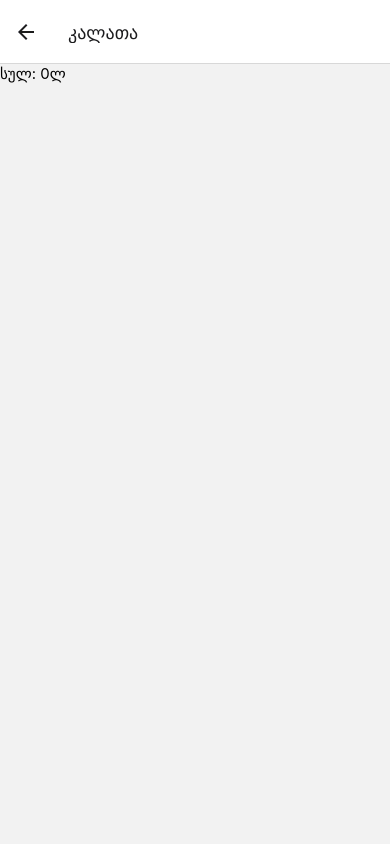
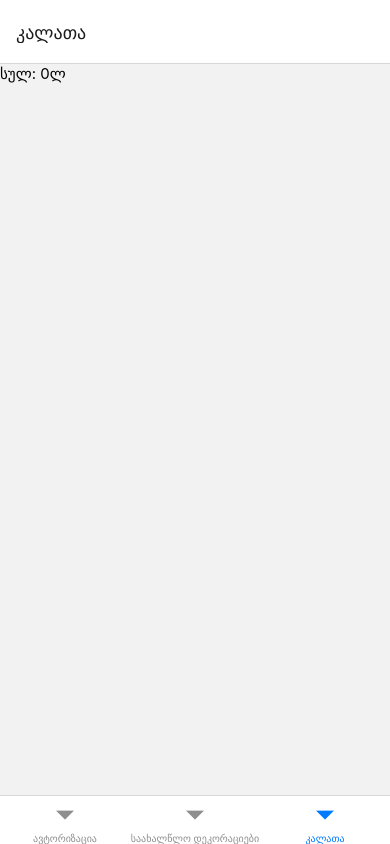
Before and after one commit to qetiproject/vendooApp, a React Native app: screen /Card in a window 390 px wide. Built offline with nearby package versions, Linux system fonts and the light colour scheme.

Commit message:
tab navigator

```diff
--- a/App.js
+++ b/App.js
@@ -1,4 +1,4 @@
-import React from 'react'
+import React, { useEffect, useState } from 'react'
 import { NavigationContainer } from '@react-navigation/native';
 import { createNativeStackNavigator } from '@react-navigation/native-stack';
 import Login from './src/components/auth/login';
@@ -7,6 +7,8 @@ import {createStore} from 'redux'
 import allReducers from './src/reducers'
 import Card from './src/components/products/card';
 import DecorationCategory from './src/components/products/decoration/decorationCategory';
+import AsyncStorage from '@react-native-async-storage/async-storage';
+import Menu from './src/components/sidebar/menu';
 
  const App = () => {
 
@@ -19,7 +21,8 @@ import DecorationCategory from './src/components/products/decoration/decorationC
   return (
     <Provider store={store}>
      <NavigationContainer>
-        <Stack.Navigator>
+       <Menu />
+        {/* <Stack.Navigator>
           <Stack.Screen
             name="Auth"
             component={Login}
@@ -35,7 +38,7 @@ import DecorationCategory from './src/components/products/decoration/decorationC
             component={Card}
             options={{ title: 'კალათა' }}
           />
-        </Stack.Navigator>
+        </Stack.Navigator> */}
       </NavigationContainer>
     </Provider>
 
--- a/package.json
+++ b/package.json
@@ -12,6 +12,7 @@
   "dependencies": {
     "@fortawesome/react-native-fontawesome": "^0.2.7",
     "@react-native-async-storage/async-storage": "^1.15.14",
+    "@react-navigation/bottom-tabs": "^6.0.9",
     "@react-navigation/native": "^6.0.6",
     "@react-navigation/native-stack": "^6.2.5",
     "axios": "^0.24.0",
--- a/src/components/products/card.jsx
+++ b/src/components/products/card.jsx
@@ -1,5 +1,5 @@
 import { useEffect, useState } from "react"
-import { Image, Text, View } from "react-native"
+import { Image, ScrollView, Text, View } from "react-native"
 import { useSelector } from "react-redux"
 
 const Card = () => {
@@ -20,7 +20,7 @@ const Card = () => {
     ], [item])
 
     return(
-       <View>
+       <ScrollView>
             {
                 item.map((x) => {
                     return <View>
@@ -45,7 +45,7 @@ const Card = () => {
                 })
             }
             <Text style={{fontSize: 15}}>სულ: {sum}ლ</Text>
-       </View>
+       </ScrollView>
     )
 }
 
--- a/src/components/products/decoration/decorationItem.jsx
+++ b/src/components/products/decoration/decorationItem.jsx
@@ -1,5 +1,4 @@
-import { useNavigation } from "@react-navigation/native"
-import { Text, View, Image, Button } from "react-native"
+import { Text, View, Image } from "react-native"
 import { useDispatch, useSelector } from "react-redux"
 import Icon from 'react-native-vector-icons/FontAwesome5';
 
@@ -7,7 +6,6 @@ const DecorationItem = ({decoration }) => {
 
     const {name, final_price} = decoration
     const dispatch = useDispatch()
-    const navigation = useNavigation()
     const item = useSelector(state => state.price)
 
     const image  = decoration.thumb_img
@@ -55,11 +53,6 @@ const DecorationItem = ({decoration }) => {
                         onPress={() => addToCardItem(decoration)}
                     />
                 </View>
-                <Button
-                    title="კალათა"
-                    color = "grey"
-                    onPress = {() => navigation.navigate('Card')}
-                />
             </View>
     )
 }
--- /dev/null
+++ b/src/components/sidebar/menu.jsx
@@ -0,0 +1,45 @@
+import Login from "../auth/login"
+import { createBottomTabNavigator } from '@react-navigation/bottom-tabs';
+import { useEffect } from "react";
+import { useState } from "react";
+import DecorationCategory from "../products/decoration/decorationCategory";
+import Card  from '../products/card'
+import AsyncStorage from '@react-native-async-storage/async-storage';
+
+const Menu = () => {
+    const Tab = createBottomTabNavigator();
+    const [isLogged, setIsLogged] = useState(false)
+
+    useEffect( async () => {
+        const value = await AsyncStorage.getItem('token')
+        value !== null ? setIsLogged(true) : setIsLogged(false)
+      }, [])
+
+    return(
+
+        <Tab.Navigator>
+            <Tab.Screen
+                name="Auth"
+                component={Login}
+                options={{ title: 'ავტორიზაცია' }}
+            />
+            <Tab.Screen
+                name="Products"
+                component={DecorationCategory}
+                options={{ title: 'საახალწლო დეკორაციები' }}
+            />
+            <Tab.Screen
+                name="Card"
+                component={Card}
+                options={{ title: 'კალათა' }}
+            />
+            {/* <Tab.Screen
+                name="Logout"
+                component={LogOut}
+                options={{ title: 'გასვლა' }}
+            /> */}
+        </Tab.Navigator>
+    )
+}
+
+export default Menu
```
Also changed, not shown: 1 other file (tests, documents, lock files or other folders).
